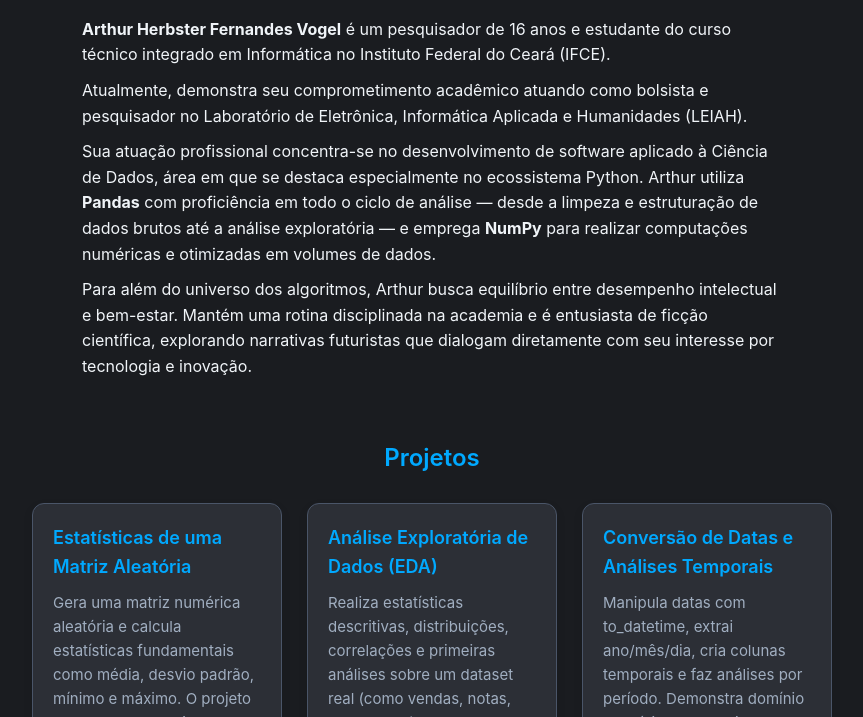
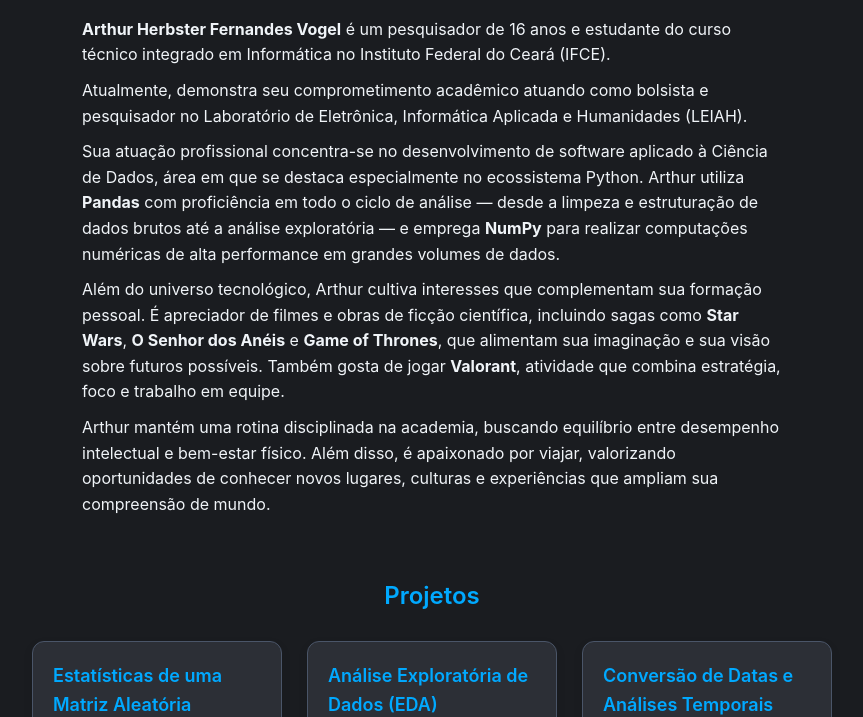
Before and after one commit to HerbsterDev/Portfolio-Pessoal-WEB-I---HTML, a plain HTML site: page index.html in a window 1280 px wide. Shown: the part 443-1160 px from the top of the page, without its empty margins (208-1071 px from the left). Drawn offline with Linux system fonts and the light colour scheme.

Commit message:
PORTFÓLIO PESSOAL 1.2
HTML/CSS

```diff
--- a/index.html
+++ b/index.html
@@ -27,13 +27,14 @@
       </figure>
       <p><b>Arthur Herbster Fernandes Vogel</b> é um pesquisador de 16 anos e estudante do curso técnico integrado em Informática no Instituto Federal do Ceará (IFCE).</p>
 
-    <p>Atualmente, demonstra seu comprometimento acadêmico atuando como bolsista e pesquisador no Laboratório de Eletrônica, Informática Aplicada e Humanidades (LEIAH).</p>
+<p>Atualmente, demonstra seu comprometimento acadêmico atuando como bolsista e pesquisador no Laboratório de Eletrônica, Informática Aplicada e Humanidades (LEIAH).</p>
 
-    <p>Sua atuação profissional concentra-se no desenvolvimento de software aplicado à Ciência de Dados, área em que se destaca especialmente no ecossistema Python. Arthur utiliza <b>Pandas</b> com proficiência em todo o ciclo de análise — desde a limpeza e estruturação de dados brutos até a análise exploratória — e emprega <b>NumPy</b> para realizar computações numéricas e otimizadas em volumes de dados.</p>
+<p>Sua atuação profissional concentra-se no desenvolvimento de software aplicado à Ciência de Dados, área em que se destaca especialmente no ecossistema Python. Arthur utiliza <b>Pandas</b> com proficiência em todo o ciclo de análise — desde a limpeza e estruturação de dados brutos até a análise exploratória — e emprega <b>NumPy</b> para realizar computações numéricas de alta performance em grandes volumes de dados.</p>
 
-    <p>Para além do universo dos algoritmos, Arthur busca equilíbrio entre desempenho intelectual e bem-estar. Mantém uma rotina disciplinada na academia e é entusiasta de ficção científica, explorando narrativas futuristas que dialogam diretamente com seu interesse por tecnologia e inovação.</p>
+<p>Além do universo tecnológico, Arthur cultiva interesses que complementam sua formação pessoal. É apreciador de filmes e obras de ficção científica, incluindo sagas como <b>Star Wars</b>, <b>O Senhor dos Anéis</b> e <b>Game of Thrones</b>, que alimentam sua imaginação e sua visão sobre futuros possíveis. Também gosta de jogar <b>Valorant</b>, atividade que combina estratégia, foco e trabalho em equipe.</p>
+
+<p>Arthur mantém uma rotina disciplinada na academia, buscando equilíbrio entre desempenho intelectual e bem-estar físico. Além disso, é apaixonado por viajar, valorizando oportunidades de conhecer novos lugares, culturas e experiências que ampliam sua compreensão de mundo.</p>
     </section>
-
     <section id="projetos" class="secao">
       <h2>Projetos</h2>
 
```
